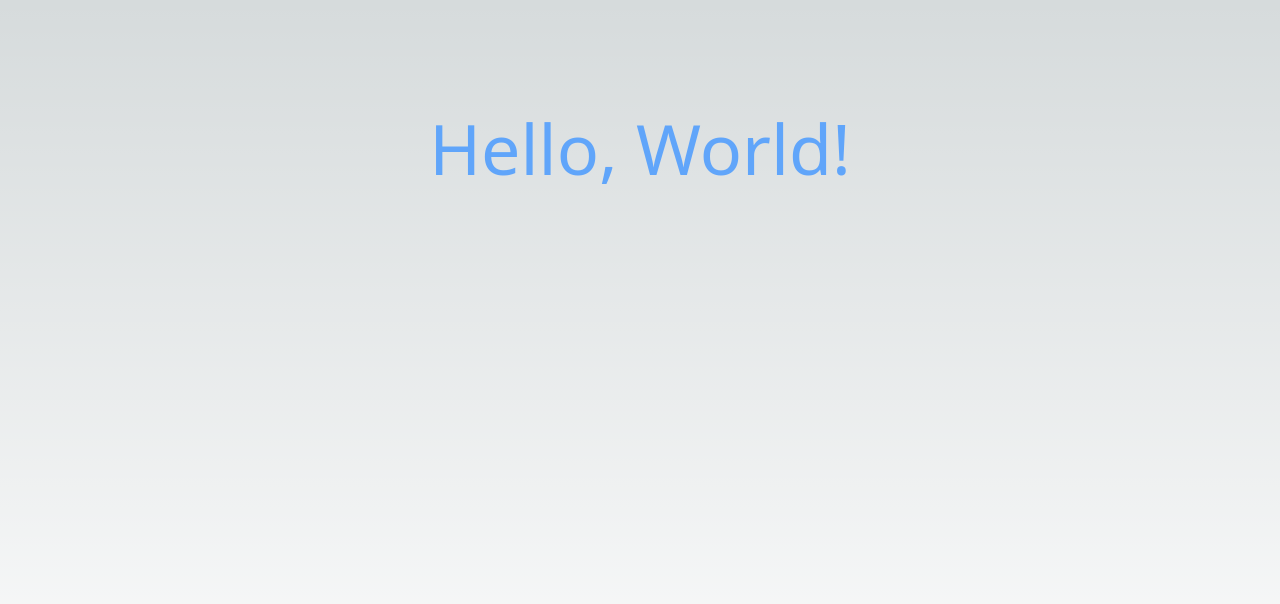
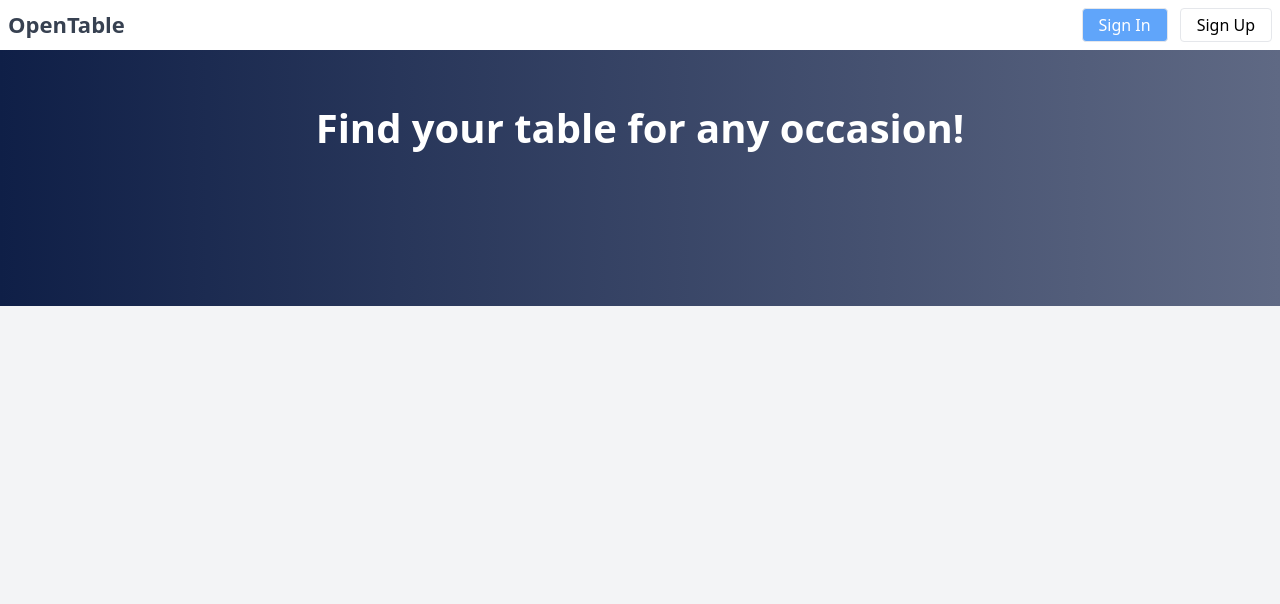
Before and after one commit to Mohawk-Valley-Interactive/unleash-nextjs-demo, a Next.js app: page / in a window 1280 px wide. Shown: the top 604 px of the page. Built offline with nearby package versions, Linux system fonts and the light colour scheme.

Commit message:
120 Nav bar and header added.

```diff
--- a/app/page.tsx
+++ b/app/page.tsx
@@ -6,8 +6,35 @@
 
 export default function Home() {
   return (
-    <main className={styles.main}>
-      <h1 className="text-blue-400 text-7xl">Hello, World!</h1>
+    <main className="bg-gray-100 min-h-screen w-screen">
+      <main className="max-w-screen-2xl m-auto bg-white text-black">
+        {/* NAVBAR */}
+        <nav className="bg-white p-2 flex justify-between">
+          <a href="" className="font-bold text-gray-700 text-2xl">
+            OpenTable
+          </a>
+          <div>
+            <div className="flex">
+              <button className="bg-blue-400 text-white border p-1 px-4 rounded mr-3">
+                Sign In
+              </button>
+              <button className="border p-1 px-4 rounded">Sign Up</button>
+            </div>
+          </div>
+        </nav>
+        {/* NAVBAR */}
+        <main>
+          {/* HEADER */}
+          <div className="h-64 bg-gradient-to-r from-[#0f1f47] to-[#5f6984] p-2">
+            <div className="text-center mt-10">
+              <h1 className="text-white text-5xl font-bold mb-2">
+                Find your table for any occasion!
+              </h1>
+            </div>
+          </div>
+          {/* HEADER */}
+        </main>
+      </main>
     </main>
   )
 }
```
